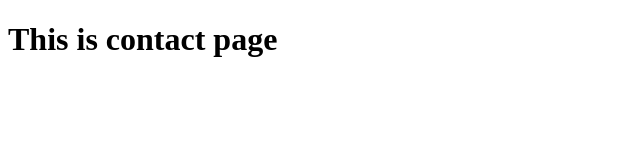
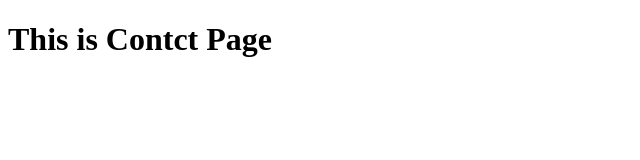
Before and after one commit to Fahad-40/test-project, a plain HTML site: page contatc.html in a window 1280 px wide. Shown: the full height of the page, 0-640 px from the left. Drawn offline with Linux system fonts and the light colour scheme.

Commit message:
update contact-file

```diff
--- a/contatc.html
+++ b/contatc.html
@@ -6,6 +6,6 @@
     <title>Test Project</title>
 </head>
 <body>
-    <h1>This is contact page</h1>
+    <h1>This is Contct Page</h1>
 </body>
 </html>
```
